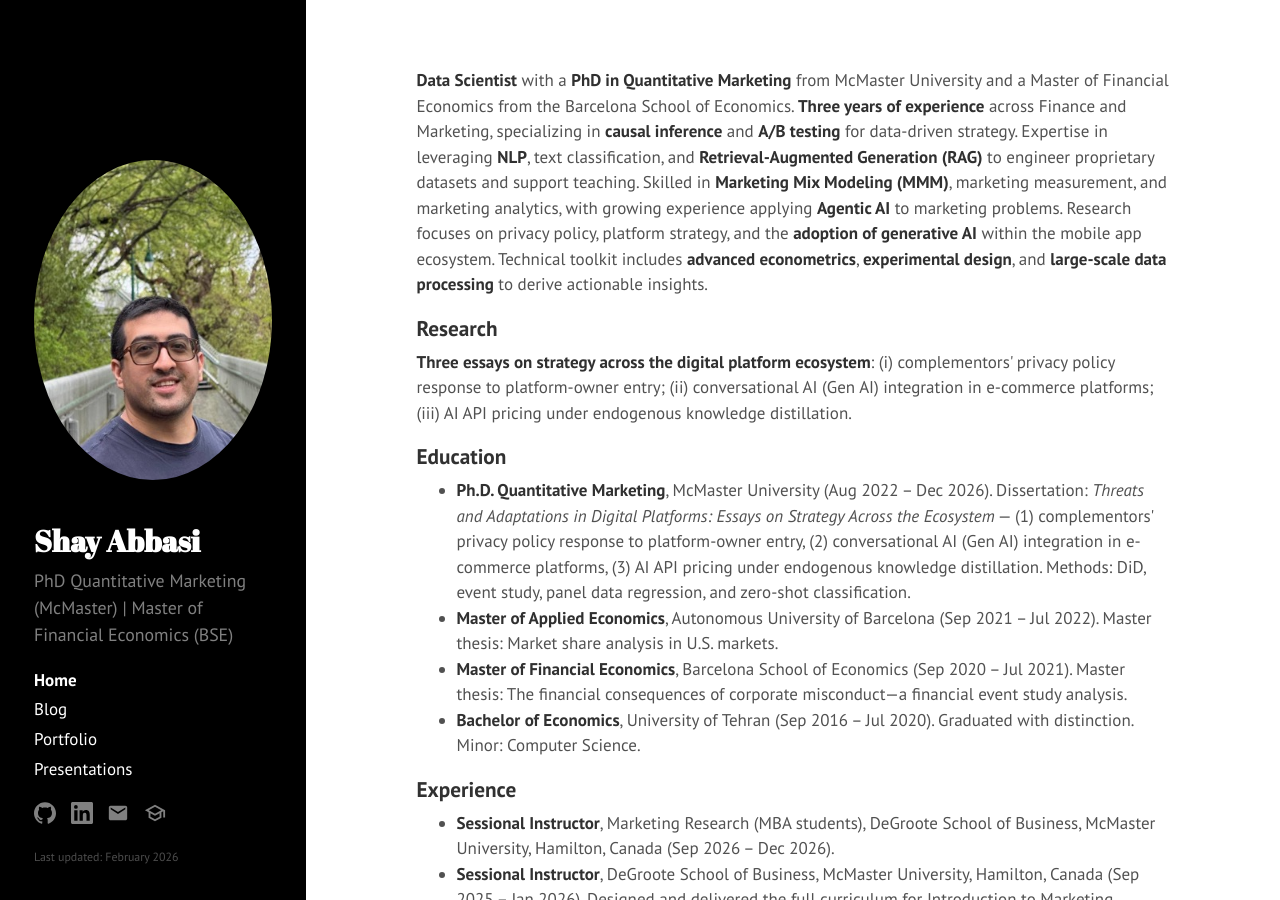
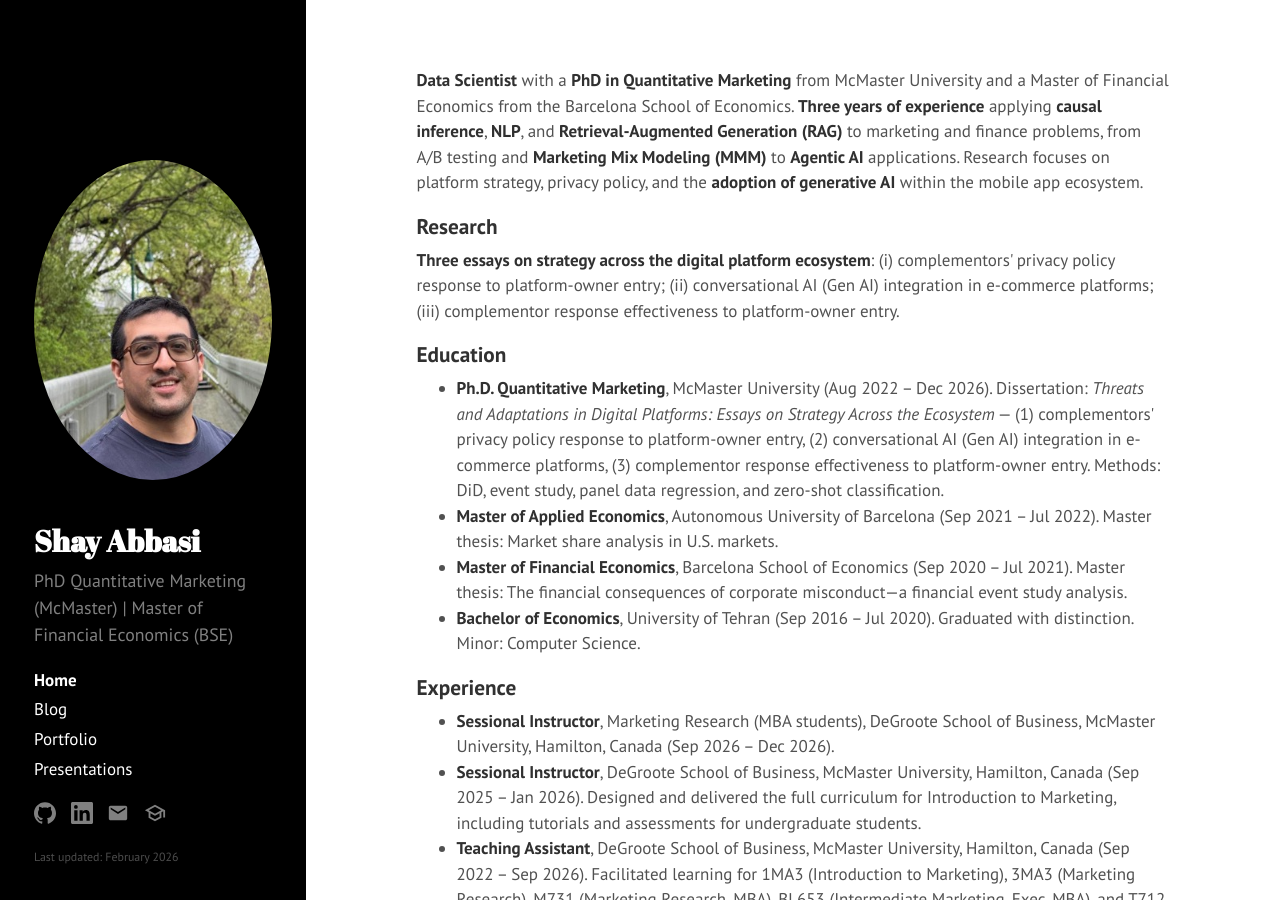
Before and after one commit to shayanAbbasi1995/shayanabbasi1995.github.io, a Jekyll site: the page built from index.html, in a window 1280 px wide and 900 px high. Built offline with Jekyll 4.4.1, drawn with Linux system fonts in a browser that asks for light colours; the list of posts is cut into pages by our own code.

Commit message:
Shorten homepage intro and rename dissertation Essay 3
Essay 3 renamed from AI API pricing to complementor response
effectiveness to platform-owner entry; resume PDF regenerated
from the updated Combined CV source to match.

```diff
--- a/index.html
+++ b/index.html
@@ -8,17 +8,12 @@ title: Home
     <strong>Data Scientist</strong> with a
     <strong>PhD in Quantitative Marketing</strong> from McMaster University and a
     Master of Financial Economics from the Barcelona School of Economics.
-    <strong>Three years of experience</strong> across Finance and Marketing,
-    specializing in <strong>causal inference</strong> and <strong>A/B testing</strong> for
-    data-driven strategy. Expertise in leveraging <strong>NLP</strong>, text classification,
-    and <strong>Retrieval-Augmented Generation (RAG)</strong> to engineer proprietary datasets
-    and support teaching. Skilled in <strong>Marketing Mix Modeling (MMM)</strong>,
-    marketing measurement, and marketing analytics, with growing experience applying
-    <strong>Agentic AI</strong> to marketing problems. Research focuses on privacy policy,
-    platform strategy, and the <strong>adoption of generative AI</strong> within the
-    mobile app ecosystem. Technical toolkit includes <strong>advanced econometrics</strong>,
-    <strong>experimental design</strong>, and <strong>large-scale data processing</strong>
-    to derive actionable insights.
+    <strong>Three years of experience</strong> applying <strong>causal inference</strong>,
+    <strong>NLP</strong>, and <strong>Retrieval-Augmented Generation (RAG)</strong> to
+    marketing and finance problems, from A/B testing and
+    <strong>Marketing Mix Modeling (MMM)</strong> to <strong>Agentic AI</strong>
+    applications. Research focuses on platform strategy, privacy policy, and the
+    <strong>adoption of generative AI</strong> within the mobile app ecosystem.
   </p>
 
   <h2>Research</h2>
@@ -26,12 +21,12 @@ title: Home
     <strong>Three essays on strategy across the digital platform ecosystem</strong>:
     (i) complementors' privacy policy response to platform-owner entry;
     (ii) conversational AI (Gen AI) integration in e-commerce platforms;
-    (iii) AI API pricing under endogenous knowledge distillation.
+    (iii) complementor response effectiveness to platform-owner entry.
   </p>
 
   <h2>Education</h2>
   <ul>
-    <li><strong>Ph.D. Quantitative Marketing</strong>, McMaster University (Aug 2022 – Dec 2026). Dissertation: <em>Threats and Adaptations in Digital Platforms: Essays on Strategy Across the Ecosystem</em> — (1) complementors' privacy policy response to platform-owner entry, (2) conversational AI (Gen AI) integration in e-commerce platforms, (3) AI API pricing under endogenous knowledge distillation. Methods: DiD, event study, panel data regression, and zero-shot classification.</li>
+    <li><strong>Ph.D. Quantitative Marketing</strong>, McMaster University (Aug 2022 – Dec 2026). Dissertation: <em>Threats and Adaptations in Digital Platforms: Essays on Strategy Across the Ecosystem</em> — (1) complementors' privacy policy response to platform-owner entry, (2) conversational AI (Gen AI) integration in e-commerce platforms, (3) complementor response effectiveness to platform-owner entry. Methods: DiD, event study, panel data regression, and zero-shot classification.</li>
     <li><strong>Master of Applied Economics</strong>, Autonomous University of Barcelona (Sep 2021 – Jul 2022). Master thesis: Market share analysis in U.S. markets.</li>
     <li><strong>Master of Financial Economics</strong>, Barcelona School of Economics (Sep 2020 – Jul 2021). Master thesis: The financial consequences of corporate misconduct—a financial event study analysis.</li>
     <li><strong>Bachelor of Economics</strong>, University of Tehran (Sep 2016 – Jul 2020). Graduated with distinction. Minor: Computer Science.</li>
```
Also changed, not shown: 1 other file.
